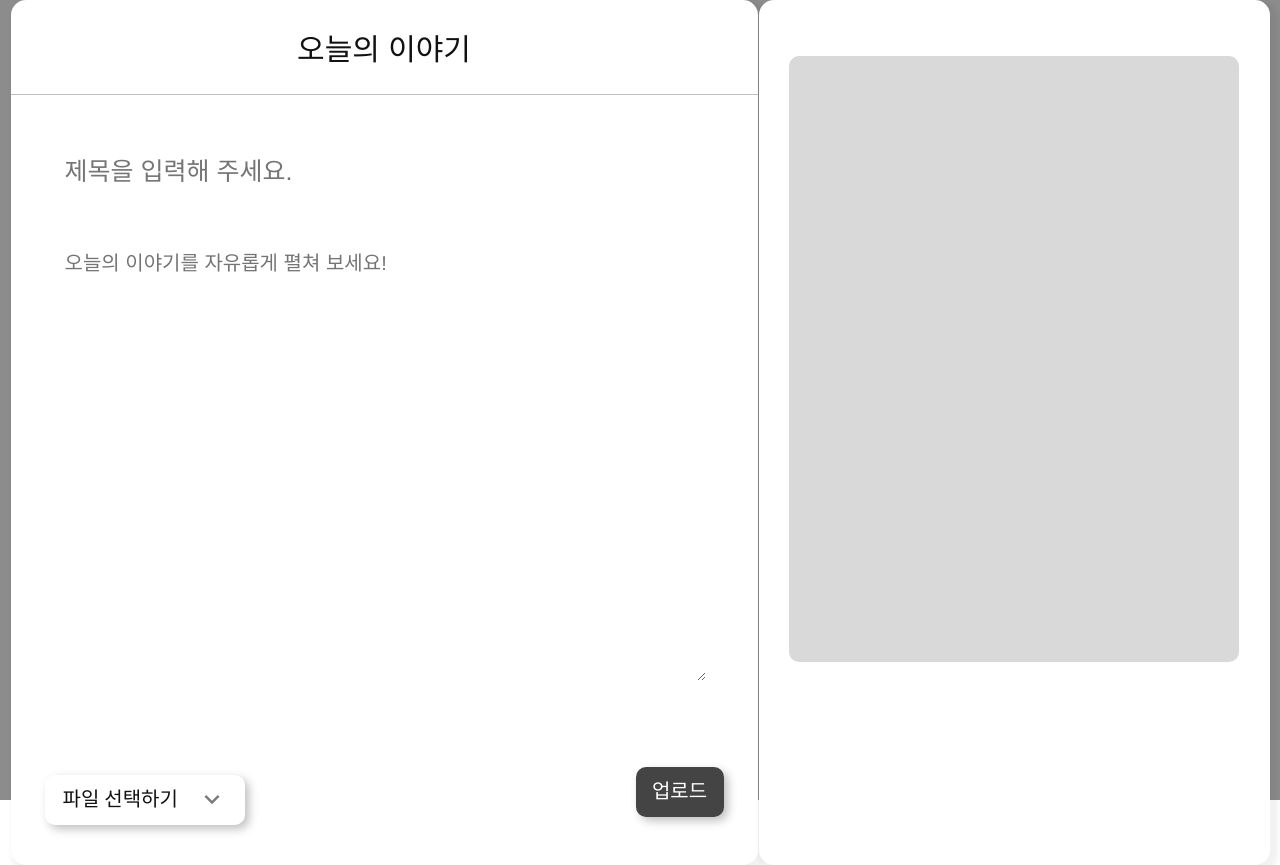
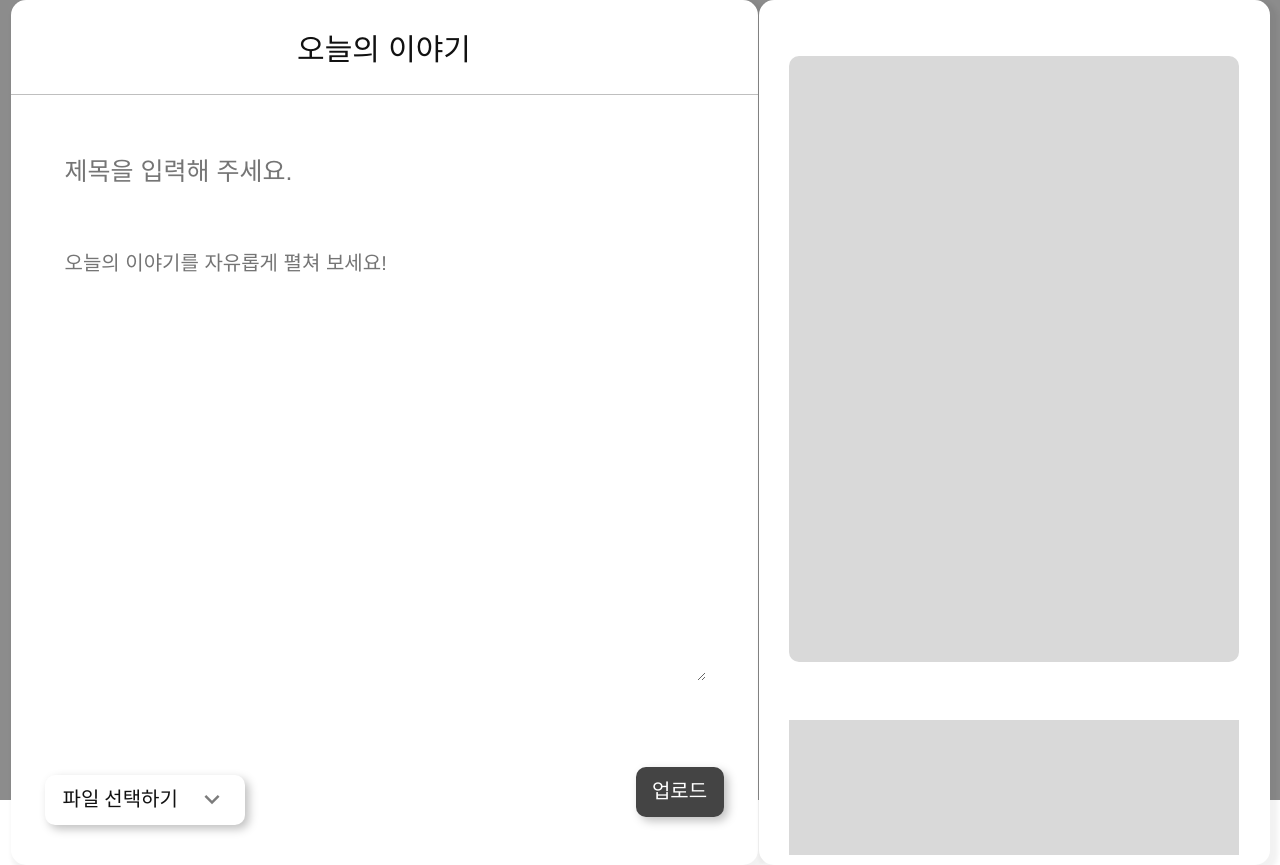
Before and after one commit to sjparklab/ClosetInDiary-Frontend-Responsive-Vite, a React (Vite) app: page /diaryupload in a window 1280 px wide. Built offline with nearby package versions, Linux system fonts and the light colour scheme; no server answers; a web font is replaced by a local one.

Commit message:
forth commit

```diff
--- a/src/pages/DiaryUpload/DiaryUpload.jsx
+++ b/src/pages/DiaryUpload/DiaryUpload.jsx
@@ -36,7 +36,18 @@ const DiaryUpload = () => {
 
                     </div>
                     <div className={styles.SubImg}>
+                        <div className={styles.SubImg1}>
 
+                        </div>
+                        <div className={styles.SubImg2}>
+
+                        </div>
+                        <div className={styles.SubImg3}>
+
+                        </div>
+                        <div className={styles.SubImg4}>
+
+                        </div>
                     </div>
                 </div>
 
--- a/src/pages/DiaryUpload/DiaryUpload.module.css
+++ b/src/pages/DiaryUpload/DiaryUpload.module.css
@@ -168,3 +168,16 @@
     margin: 56px auto;
     background-color: #d9d9d9;
 }
+.SubImg{
+    display: flex;
+    grid-template-rows: 34px 34px ;
+    justify-content: center;
+    align-items: center;
+    gap: 0px;
+    margin: 56px auto;
+    background-color: #d9d9d9;
+    width: 450px;
+    height:135px;
+    gap: 29px;
+    opacity: 0px;
+}
```
